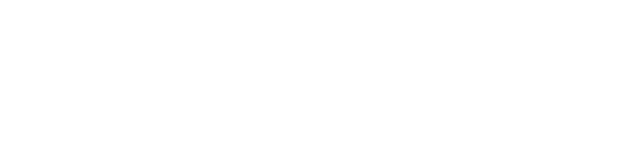
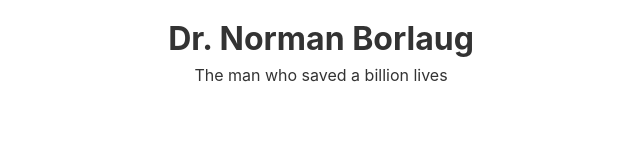
Before and after one commit to adharsh-yesugari/tributepage, a plain HTML site: page index.html in a window 1280 px wide. Shown: the whole page, without its empty margins (329-969 px from the left). Drawn offline with Linux system fonts and the light colour scheme.

Commit message:
main element with h1 and p

```diff
--- a/index.html
+++ b/index.html
@@ -7,5 +7,10 @@
     <meta charset="utf-8" />
     <link rel="stylesheet" href="styles.css"> </head>
 
-<body></body>
+<body>
+    <main id="main">
+        <h1 id="title">Dr. Norman Borlaug</h1>
+        <p id="info">The man who saved a billion lives</p>
+    </main>
+</body>
 </html>
```
